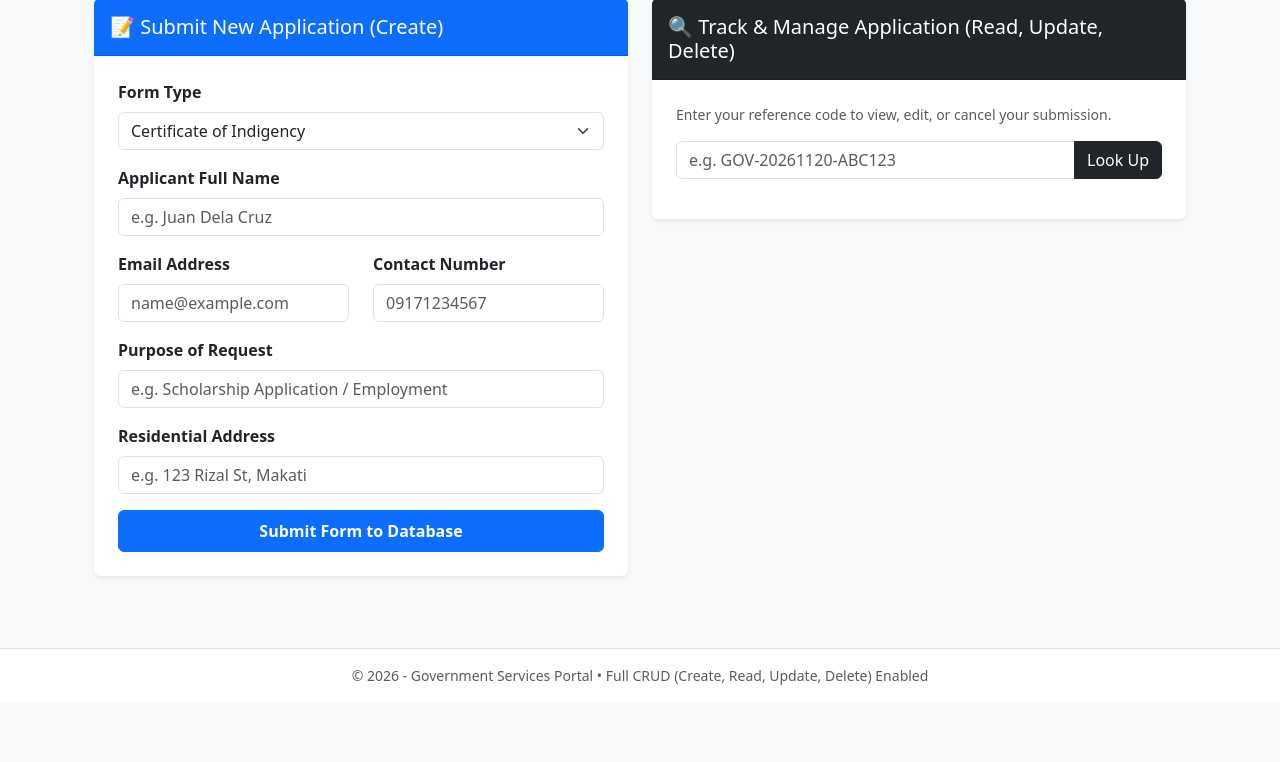
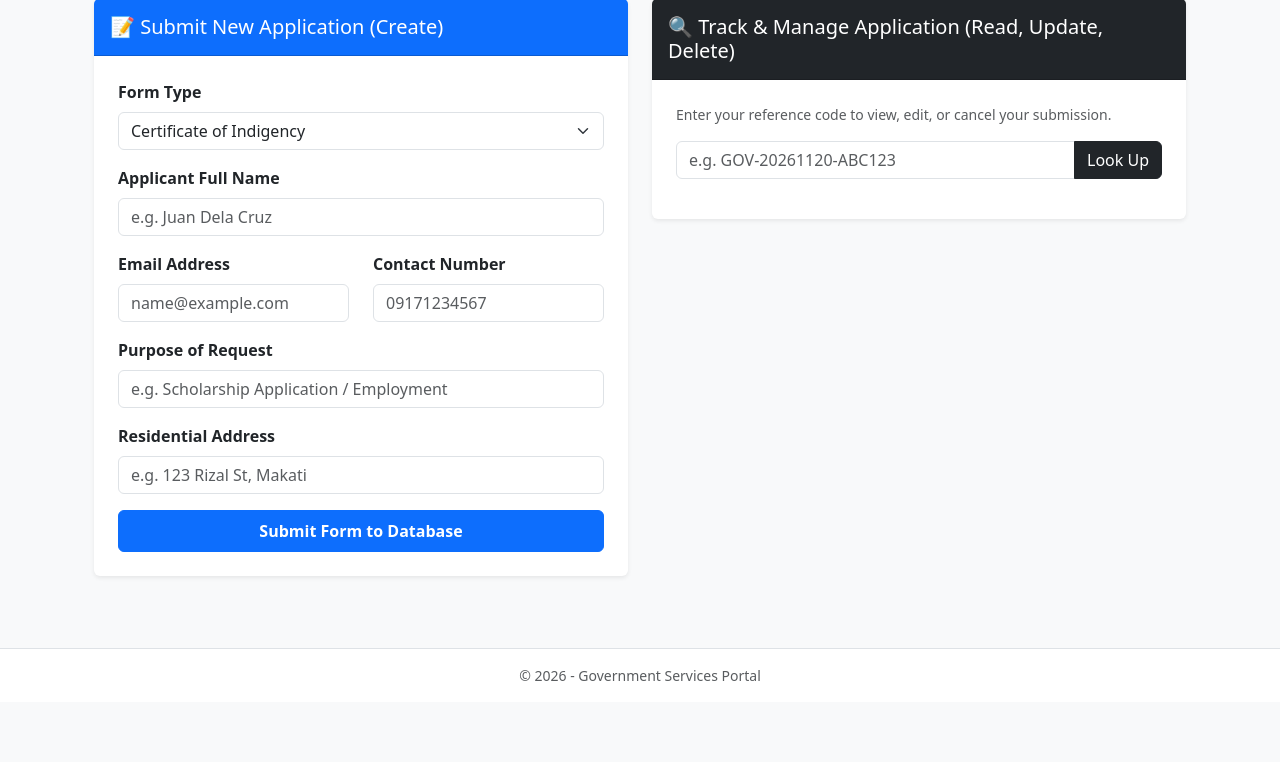
Before and after one commit to RavenJazz/appdev-project, an ASP.NET Core app: page / in a window 1280 px wide. Shown: the part 249-1011 px from the top of the page. Run offline with ASP.NET Core 8, Linux system fonts and the light colour scheme.

Commit message:
CRUD removed from footer

```diff
--- a/GovernmentWebsite/Views/Shared/_Layout.cshtml
+++ b/GovernmentWebsite/Views/Shared/_Layout.cshtml
@@ -41,7 +41,7 @@
 
     <footer class="border-top footer text-muted bg-white py-3 mt-auto">
         <div class="container text-center small">
-            &copy; 2026 - Government Services Portal &bull; Full CRUD (Create, Read, Update, Delete) Enabled
+            &copy; 2026 - Government Services Portal
         </div>
     </footer>
     <script src="~/lib/jquery/dist/jquery.min.js"></script>
```
